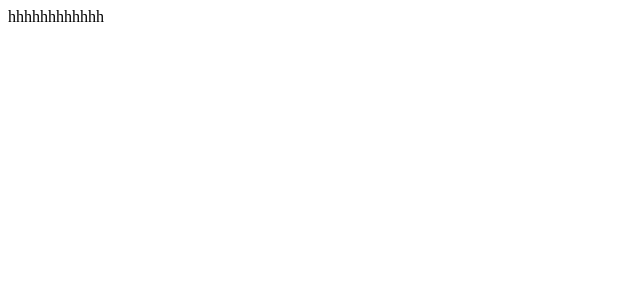
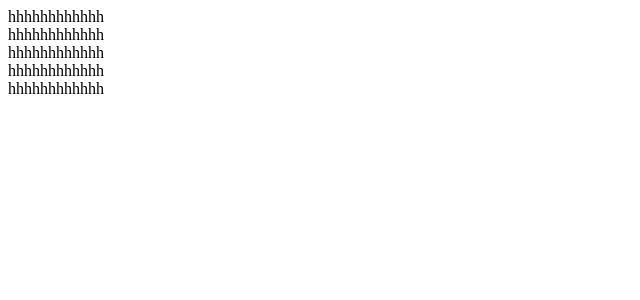
Before and after one commit to Soluyanov-Andrey/file-manager, a React (Create React App) app: page / in a window 1280 px wide. Shown: the top 300 px of the page, without its empty margins (0-640 px from the left). Built offline with nearby package versions, Linux system fonts and the light colour scheme; the HTML template or start-up script is replaced by a standard one.

Commit message:
вывели в цикли компанент

```diff
--- a/src/App.js
+++ b/src/App.js
@@ -4,17 +4,37 @@ import Table from "./Table/Table";
 class App extends Component {
     state = {
         line: [
-            { name:'Документ', data: '17.05.2002', type:'Пустая папка',size: 15},
-            { name:'Фаил', data: '17.05.2003', type:'Пустая папка',size: 15},
-            { name:'текст', data: '17.05.2004', type:'Пустая папка',size: 15}
+            { ico:'имя1', name: 'переговоры', type:'Пустая папка',adres_predka:"0",adres_svoi: "0-1"},
+            { ico:'имя2', name: 'переговоры', type:'Пустая папка',adres_predka:"0",adres_svoi: "0-2"},
+            { ico:'имя3', name: 'переговоры', type:'Пустая папка',adres_predka:"0",adres_svoi: "0-3"},
+            { ico:'имя4', name: 'переговоры', type:'Пустая папка',adres_predka:"0-2",adres_svoi: "0-2-1"},
+            { ico:'имя5', name: 'переговоры', type:'Пустая папка',adres_predka:"0-2",adres_svoi: "0-2-2"},
+            { ico:'имя6', name: 'переговоры', type:'Пустая папка',adres_predka:"0-2",adres_svoi: "0-2-3"},
+            { ico:'имя7', name: 'переговоры', type:'Пустая папка',adres_predka:"0-2",adres_svoi: "0-2-4"},
+            { ico:'имя8', name: 'переговоры', type:'Пустая папка',adres_predka:"0-2-3",adres_svoi: "0-2-3-1"},
+            { ico:'имя9', name: 'переговоры', type:'Пустая папка',adres_predka:"0-2-3",adres_svoi: "0-2-3-2"},
+            { ico:'имя10', name: 'переговоры', type:'Пустая папка',adres_predka:"0-3",adres_svoi: "0-3-1"},
+            { ico:'имя11', name: 'переговоры', type:'Пустая папка',adres_predka:"0-3",adres_svoi: "0-3-1"},
+            { ico:'имя12', name: 'переговоры', type:'Пустая папка',adres_predka:"0",adres_svoi: "0-4"},
+            { ico:'имя11', name: 'переговоры', type:'Пустая папка',adres_predka:"0-2-1",adres_svoi: "0-2-1-1"},
+            { ico:'имя12', name: 'переговоры', type:'Пустая папка',adres_predka:"0-2-1",adres_svoi: "0-2-1-2"}
         ]
-        // pageTitle: 'React components'
+
     }
 
   render() {
+      function pow(masiv) {
+          let children = [];
+          let index;
+          for (index = 0; index < masiv; ++index) {
+              children.push(<Table/>)
+          }
+          return children
+      }
+      let showHTMLData = pow(5);
 
     return (
-        <Table props={this.state}/>
+        <div>{showHTMLData}</div>
     );
   }
 }
```
